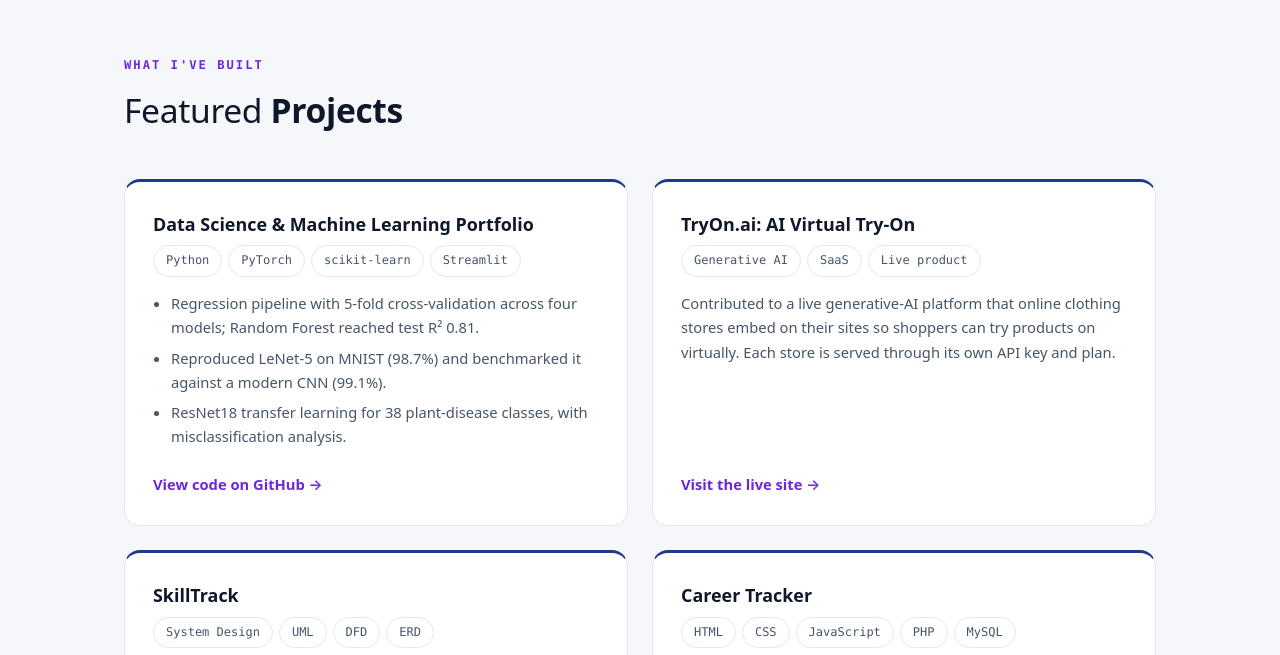
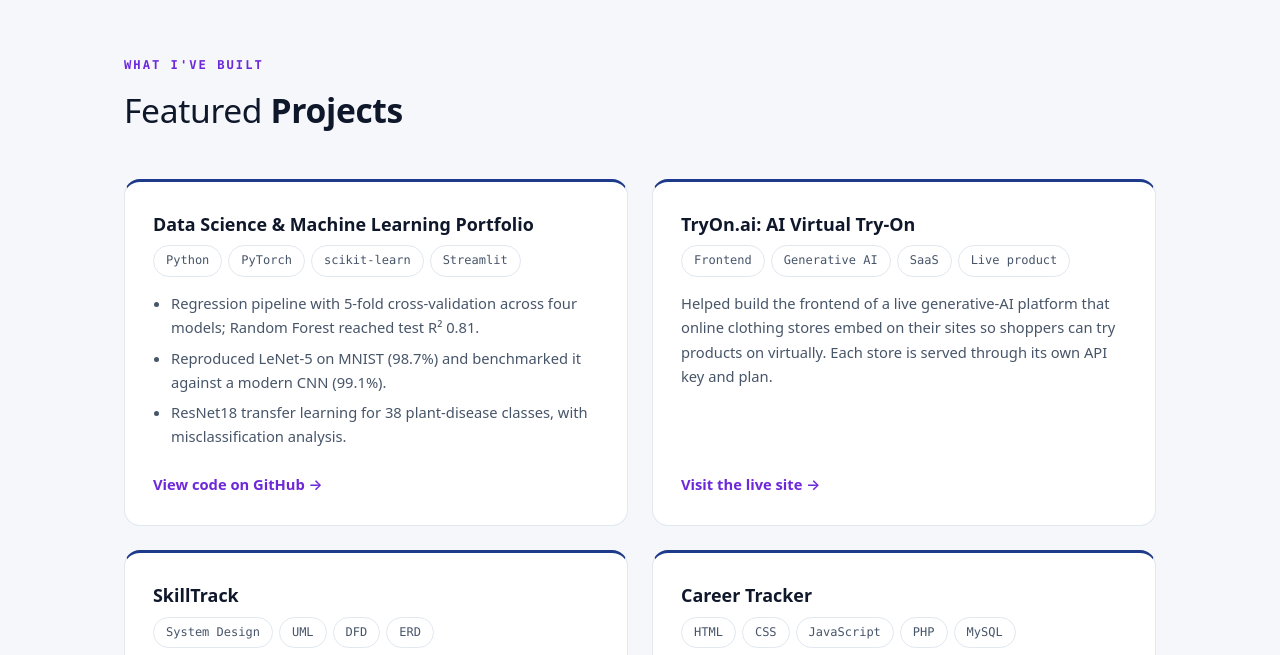
Before and after one commit to maliha-bit/maliha-bit.github.io, a plain HTML site: page index.html in a window 1280 px wide. Shown: the part 2592-3247 px from the top of the page. Drawn offline with Linux system fonts and the light colour scheme.

Commit message:
Describe TryOn.ai role as frontend contribution
Co-Authored-By: Claude Opus 5.5 <noreply@anthropic.com>
Claude-Session: https://claude.ai/code/session_01GN2FxRmBDQbZrM5tfayf8o

```diff
--- a/index.html
+++ b/index.html
@@ -439,7 +439,7 @@
         Right now I'm running independent research on small language models and on-device AI agents,
         with two papers in progress on quantization, failure prediction and tool use in models under
         3B parameters. Before that, I built ML projects across regression, computer vision and transfer
-        learning, and I contributed to TryOn.ai, a live generative-AI product.
+        learning, and I helped build the frontend of TryOn.ai, a live generative-AI product.
       </p>
       <p>
         Outside research, I'm an Executive Member of the DIU Data Science Club, where I run peer workshops
@@ -530,11 +530,11 @@
     <div class="project-card">
       <h3>TryOn.ai: AI Virtual Try-On</h3>
       <div class="ptags">
-        <span class="tag">Generative AI</span><span class="tag">SaaS</span><span class="tag">Live product</span>
+        <span class="tag">Frontend</span><span class="tag">Generative AI</span><span class="tag">SaaS</span><span class="tag">Live product</span>
       </div>
       <p>
-        Contributed to a live generative-AI platform that online clothing stores embed on their sites
-        so shoppers can try products on virtually. Each store is served through its own API key and plan.
+        Helped build the frontend of a live generative-AI platform that online clothing stores embed on
+        their sites so shoppers can try products on virtually. Each store is served through its own API key and plan.
       </p>
       <div class="plinks"><a href="https://vton-saas-zeta.vercel.app/" target="_blank" rel="noopener">Visit the live site →</a></div>
     </div>
```
